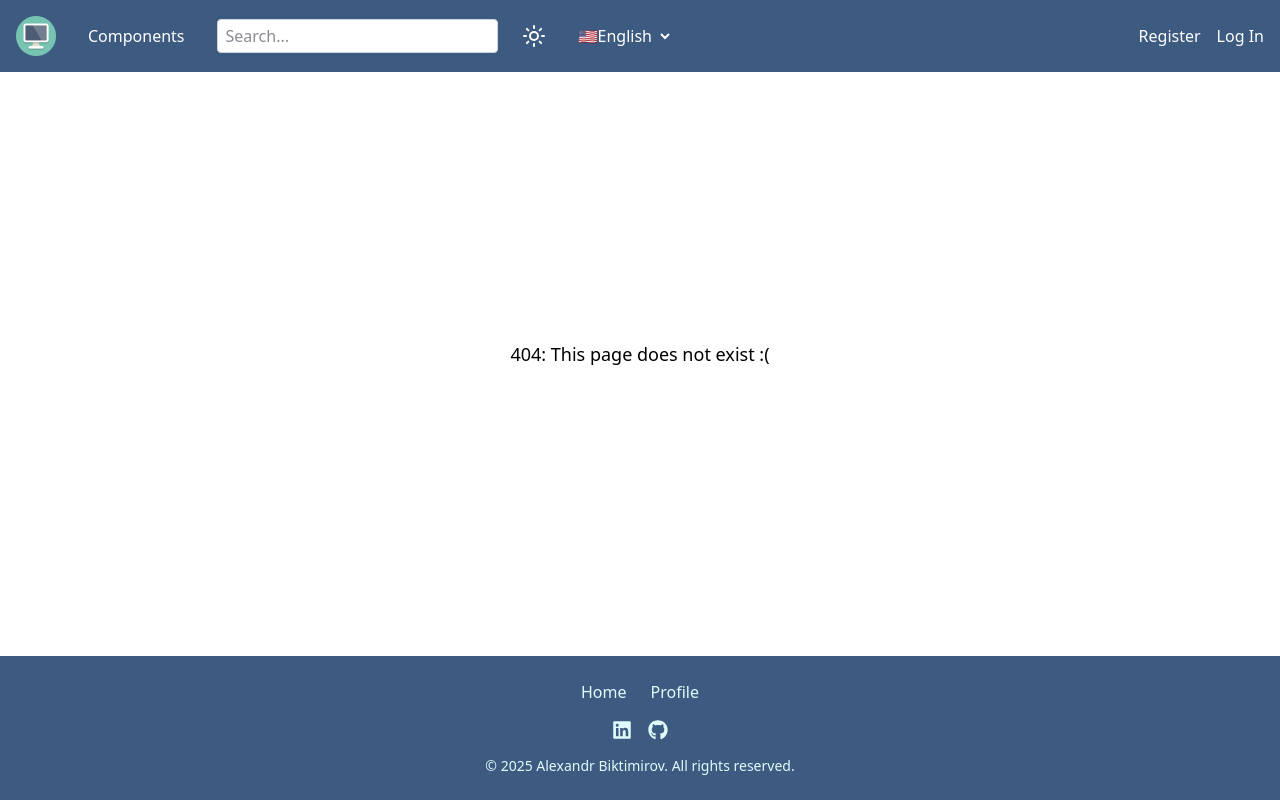
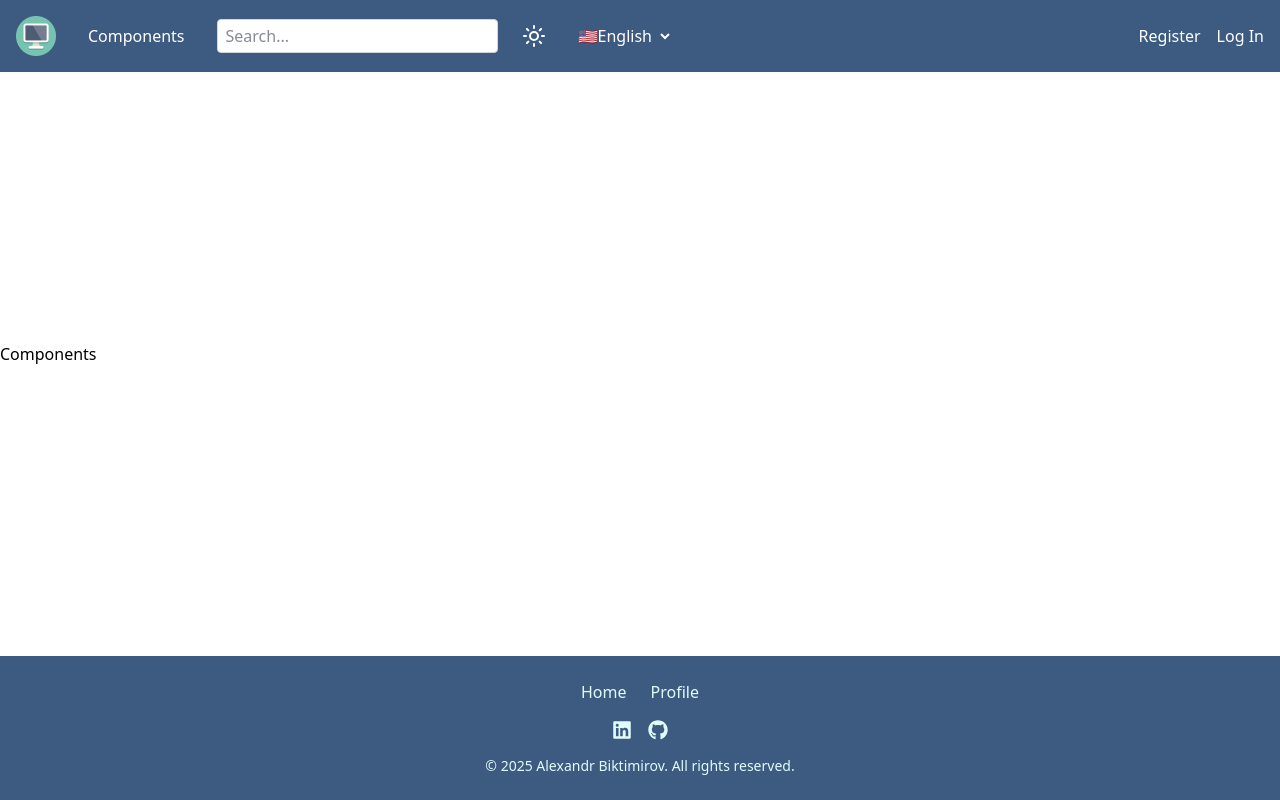
Before and after one commit to alexandrbiktimirov/PC_Shop, a React (Vite) app in the folder frontend/: page /components/case in a window 1280 px wide. Before the commit this address had no page. Built offline with nearby package versions, Linux system fonts and the light colour scheme.

Commit message:
feat: add routing for components template page

```diff
--- a/frontend/src/App.tsx
+++ b/frontend/src/App.tsx
@@ -5,6 +5,7 @@ import {Home} from "./pages/Home.tsx";
 import {Login} from "./pages/Login.tsx";
 import {Register} from "./pages/Register.tsx";
 import {NotFound} from "./pages/NotFound.tsx";
+import {ComponentsPage} from "./pages/ComponentsPage.tsx";
 
 function App() {
 
@@ -14,6 +15,7 @@ function App() {
                 <Route index element={<Home/>}/>
                 <Route path='login' element={<Login/>}/>
                 <Route path='register' element={<Register/>}/>
+                <Route path='components/:type' element={<ComponentsPage/>}/>
                 <Route path='*' element={<NotFound/>}/>
             </Route>
         )
--- a/frontend/src/pages/ComponentsPage.tsx
+++ b/frontend/src/pages/ComponentsPage.tsx
@@ -3,7 +3,7 @@ import React from "react";
 export const ComponentsPage : React.FC = () => {
     return (
       <div>
-
+        <h1>Components</h1>
       </div>
     );
 }
```
